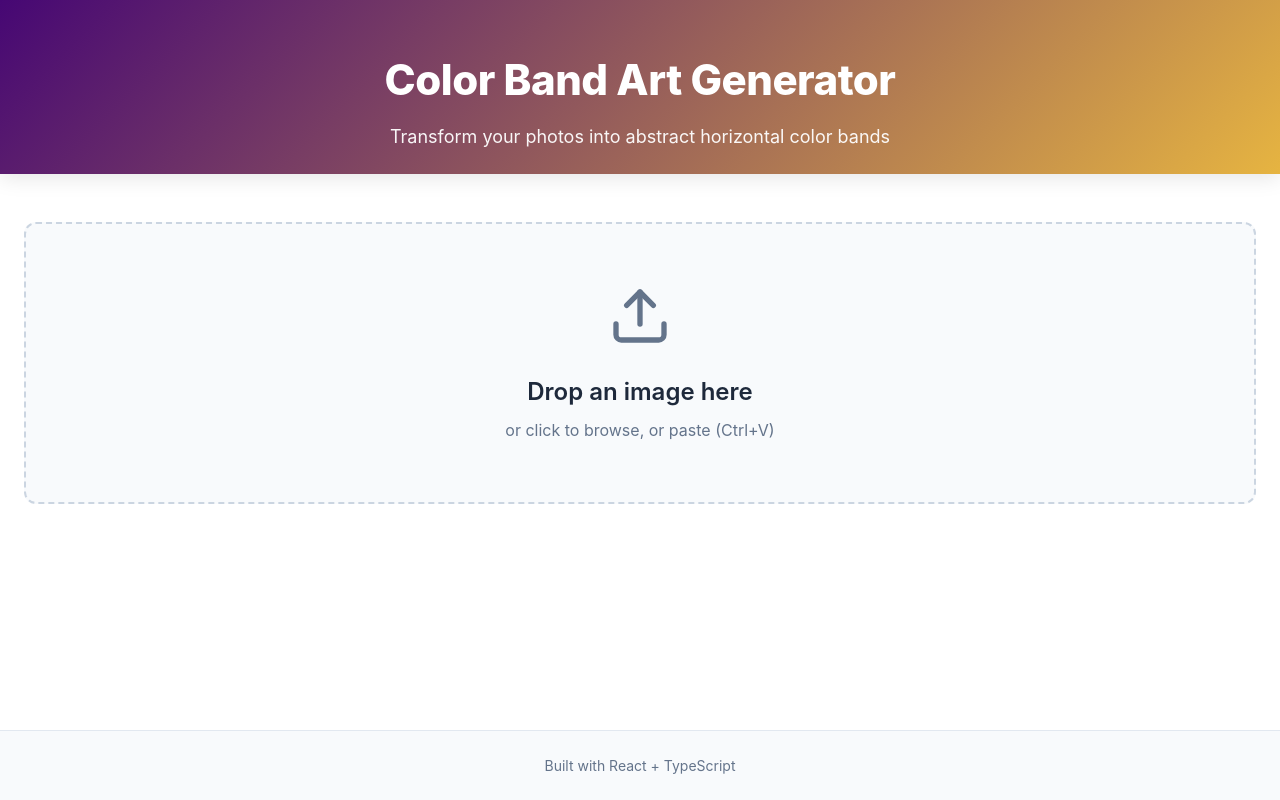
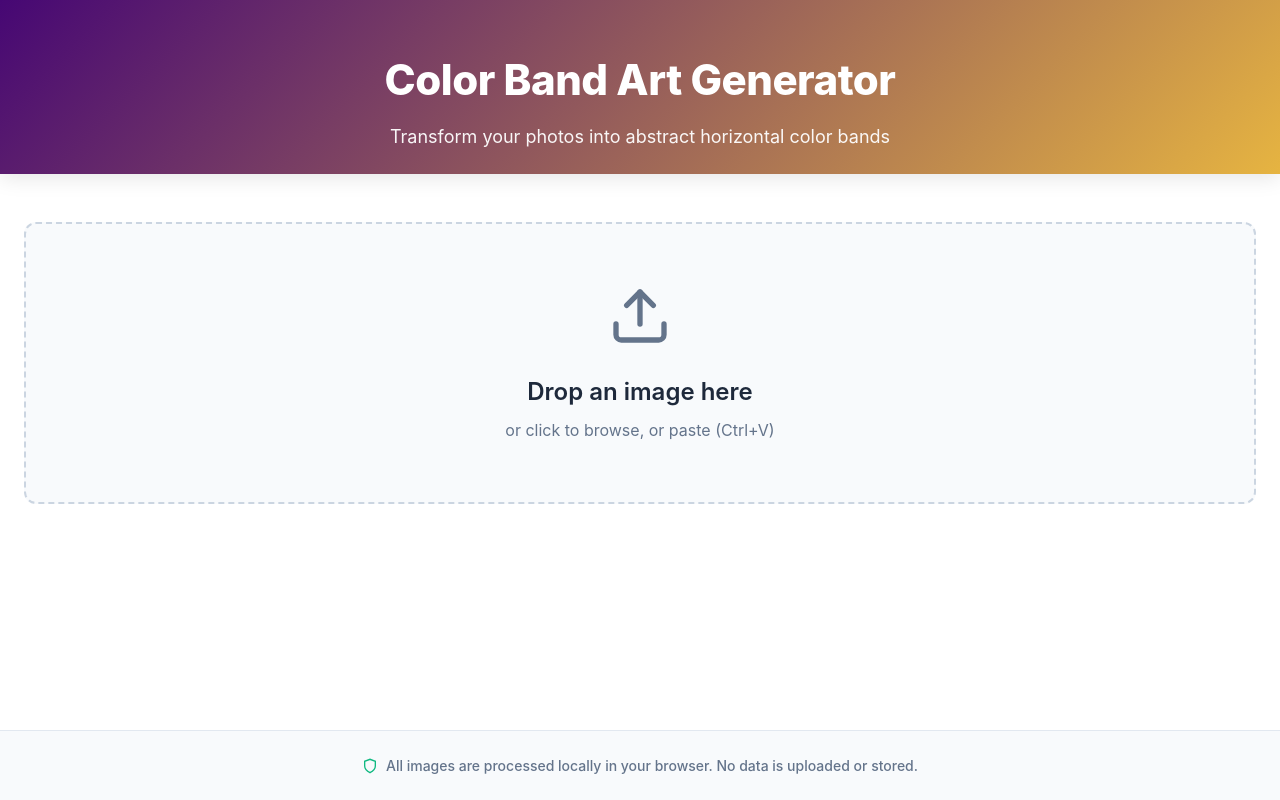
Before and after one commit to EricWardner/image-to-color-bands, a React (Vite) app: page / in a window 1280 px wide. Built offline with nearby package versions, Linux system fonts and the light colour scheme.

Commit message:
fix: change footer message

```diff
--- a/src/App.css
+++ b/src/App.css
@@ -48,6 +48,25 @@
   color: #64748b;
 }
 
+.privacy-notice {
+  display: flex;
+  align-items: center;
+  justify-content: center;
+  gap: 8px;
+  font-weight: 500;
+  color: #475569;
+  margin-bottom: 8px;
+}
+
+.privacy-notice svg {
+  flex-shrink: 0;
+  color: #10b981;
+}
+
+.credits {
+  font-size: 13px;
+}
+
 @media (max-width: 768px) {
   .app-header h1 {
     font-size: 32px;
--- a/src/App.tsx
+++ b/src/App.tsx
@@ -30,7 +30,12 @@ function App() {
       </main>
 
       <footer className="app-footer">
-        <p>Built with React + TypeScript</p>
+        <p className="privacy-notice">
+          <svg width="16" height="16" viewBox="0 0 24 24" fill="none" stroke="currentColor" strokeWidth="2">
+            <path d="M12 22s8-4 8-10V5l-8-3-8 3v7c0 6 8 10 8 10z" />
+          </svg>
+          All images are processed locally in your browser. No data is uploaded or stored.
+        </p>
       </footer>
     </div>
   )
```
